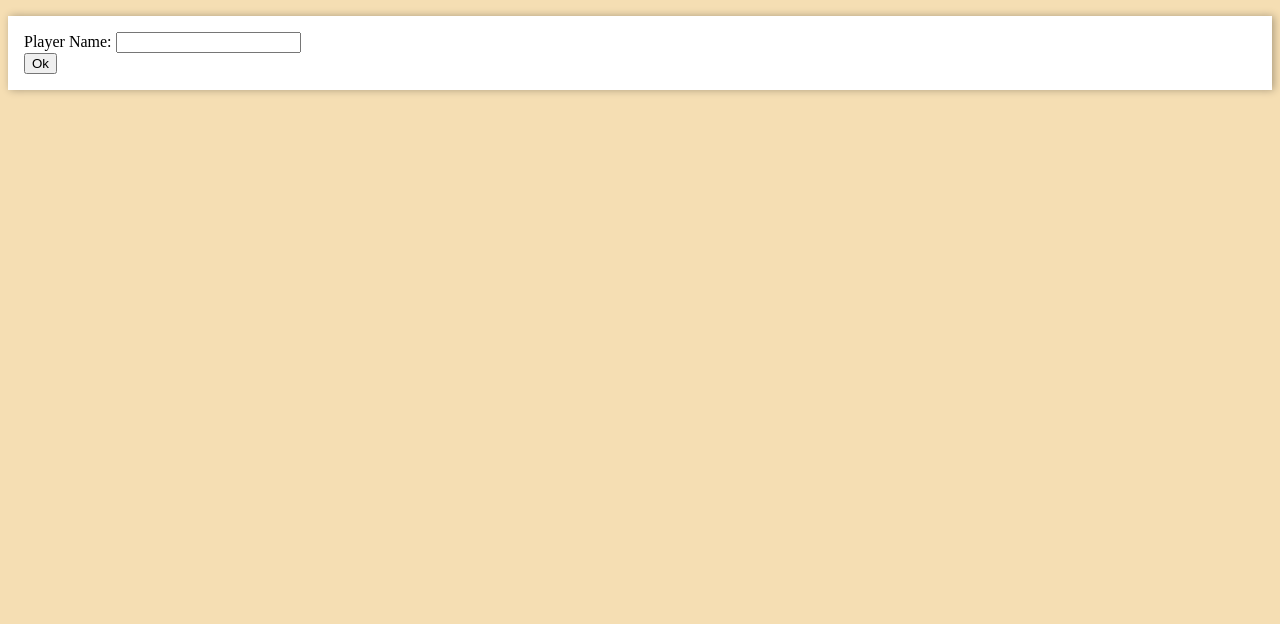
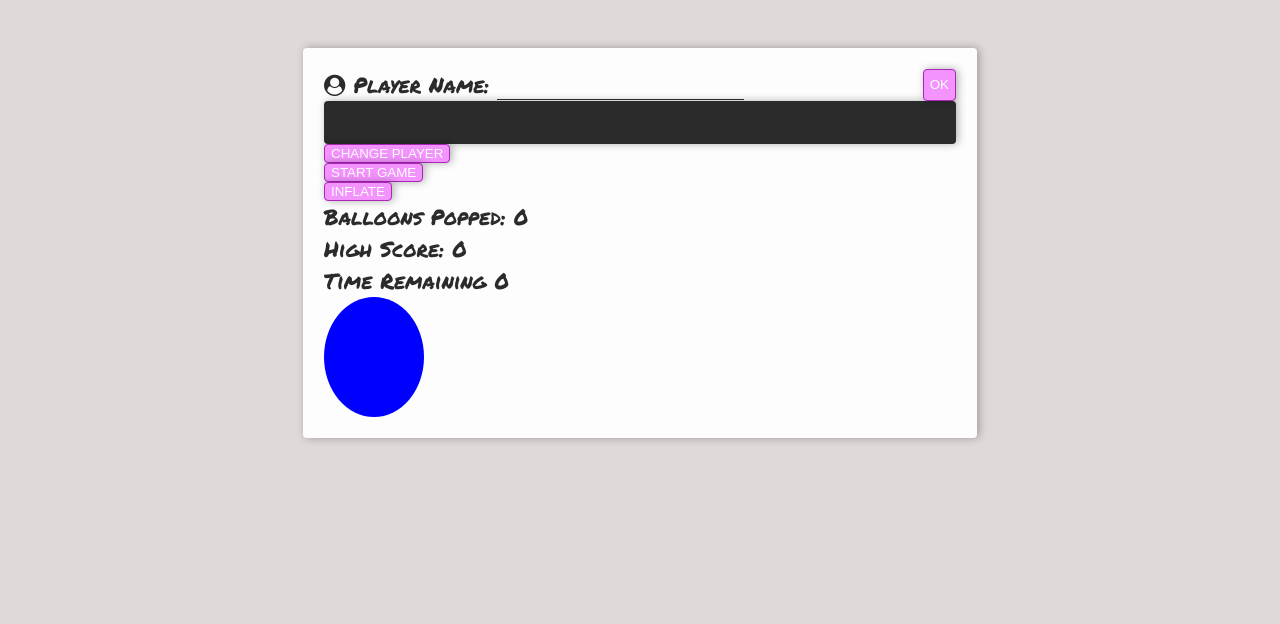
Before and after one commit to StevenPackard/balloonpop, a plain HTML site: page index.html in a window 1280 px wide. Shown: the part 176-800 px from the top of the page. Drawn offline with Linux system fonts and the light colour scheme.

Commit message:
more styling and functionality

```diff
--- a/index.html
+++ b/index.html
@@ -1,32 +1,44 @@
 <html lang="en">
-
 <head>
   <meta charset="UTF-8">
   <meta name="viewport" content="width=device-width, initial-scale=1.0">
   <title>Balloon Pop</title>
+  <link href="https://fonts.googleapis.com/css2?family=Permanent+Marker&display=swap" rel="stylesheet">
+  <link href="https://stackpath.bootstrapcdn.com/font-awesome/4.7.0/css/font-awesome.min.css" rel="stylesheet" integrity="sha384-wvfXpqpZZVQGK6TAh5PVlGOfQNHSoD2xbE+QkPxCAFlNEevoEH3Sl0sibVcOQVnN" crossorigin="anonymous">
   <link rel="stylesheet" href="style.css">
 </head>
 
 <body>
 
 <header>
-  <div class="logo-container">
+  <div class="container shadow">
     <img src="balloon-pop-logo.png" alt="balloon pop logo">
   </div>
 </header>
 
-  <form class="card" id="player-form" onsubmit="setPlayer(event)">
+<main class="container card">
+
+
+  <form class="d-flex space-between" id="player-form" onsubmit="setPlayer(event)">
     <div>
-      <label for="name">Player Name:</label>
+      <label for="name"><i class="fa fa-user-circle" aria-hidden="true"></i>
+        <span>Player Name:</span></label>
       <input type="text" name="playerName" required>
     </div>
     <button type="submit">Ok</button>
   </form>
 
-  <section id="game" class="game hidden">
-  <div>
-    <button onclick="changePlayer()">Change Player</button>
-  </div>
+  <!-- TODO replace hidden class -->
+
+  <section id="game" class="game ">
+
+    <div class="card bg-dark text-light">
+      <span id="player-name"></span>
+    </div>
+
+    <div>
+      <button onclick="changePlayer()">Change Player</button>
+    </div>
 
     <div>
       <button id="start-button" onclick="startGame()">START GAME</button>
@@ -54,6 +66,7 @@
 
     <div id="balloon" class="balloon"></div>
   </section>
+</main>
 
   <script src="main.js"></script>
 </body>
--- a/main.js
+++ b/main.js
@@ -59,6 +59,7 @@ function draw(){
       let clickCountElem = document.getElementById("click-count")
       let popCountElem = document.getElementById('pop-count')
       let highPopCountElem = document.getElementById('high-pop-count')
+      let playerNameElem = document.getElementById('player-name')
 
       balloonElement.style.height = height + "px"
       balloonElement.style.width = width + "px"
@@ -66,6 +67,8 @@ function draw(){
       clickCountElem.innerText = clickCount.toString()
       popCountElem.innerText = currentPopCount.toString()
       highPopCountElem.innerText = currentPlayer.topScore.toString()
+
+      playerNameElem.innerText = currentPlayer.name
 }
 
 function stopGame(){
@@ -131,9 +134,3 @@ function loadPlayers(){
     players = playersData
   }
 }
-
-//testing
-
-//testing again
-
-//test a third time
--- a/style.css
+++ b/style.css
@@ -1,23 +1,55 @@
 :root{
-  --primary:
+  --primary: #f393fd;
+  --primary-darken: #a827b5;
+  --bg: #e0d9d9;
+  --shadow: 2px 0 8px rgba(0,0,0,.3);
+  --corners: 4px;
+  --text-color:  #2c2b2b;
+  --dark:  #2c2b2b;
+  --light: #fdfdfd;
 }
 
 
 body{
-  background-color: wheat;
+  background-color: var(--bg);
+  font-family: 'Permanent Marker', cursive;
+  font-size: 16pt;
+  color: var(--text-color);
 }
 
 header{
   margin: 3em 0;
 }
 
-.logo-container{
-  width: 50%;
-  margin: auto;
+img{
+  max-width: 100%;
 }
 
-img{
-  max-width: 100%;
+form{
+  margin: 0;
+}
+
+input{
+  background-color: transparent;
+  border: none;
+  border-bottom: 1px solid var(--text-color);
+  outline: none;
+  font-size: 14pt;
+}
+
+button{
+  background-color: var(--primary);
+  color: var(--light);
+  border: 1px solid var(--primary-darken);
+  border-radius: var(--corners);
+  box-shadow: var(--shadow);
+  text-transform: uppercase;
+  transition: all .2s ease;
+  cursor: pointer;
+}
+
+button:hover{
+  background-color: var(--primary-darken);
 }
 
 .balloon{
@@ -25,15 +57,38 @@ img{
   width: 100px;
   background-color: blue;
   border-radius: 50%;
+  transition: all .2s ease;
+}
+
+.container{
+  width: 50%;
+  margin: auto;
 }
 
 .card{
-  background-color: white;
+  background-color: var(--light);
   padding: 1em;
-  box-shadow: 2px 0 8px rgba(0,0,0,.3);
+  box-shadow: var(--shadow);
+  border-radius: var(--corners);
 }
 
+.shadow{
+  filter: drop-shadow(var(--shadow));
+}
 
+.bg-dark{
+  background-color: var(--dark);
+}
+.text-light{
+  color: var(--light);
+}
+
+.d-flex{
+  display: flex;
+}
+.d-flex.space-between{
+  justify-content: space-between;
+}
 
 .hidden{
   display: none !important;
```
